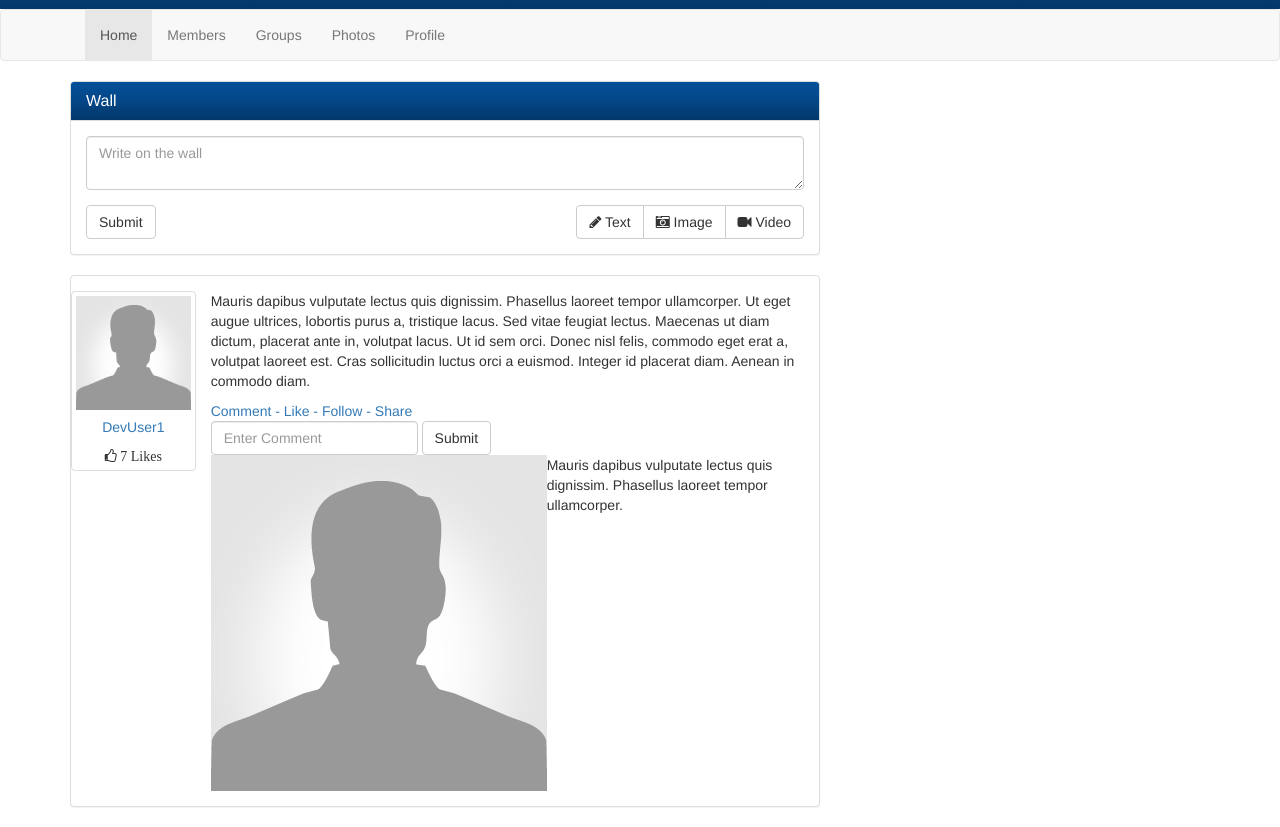
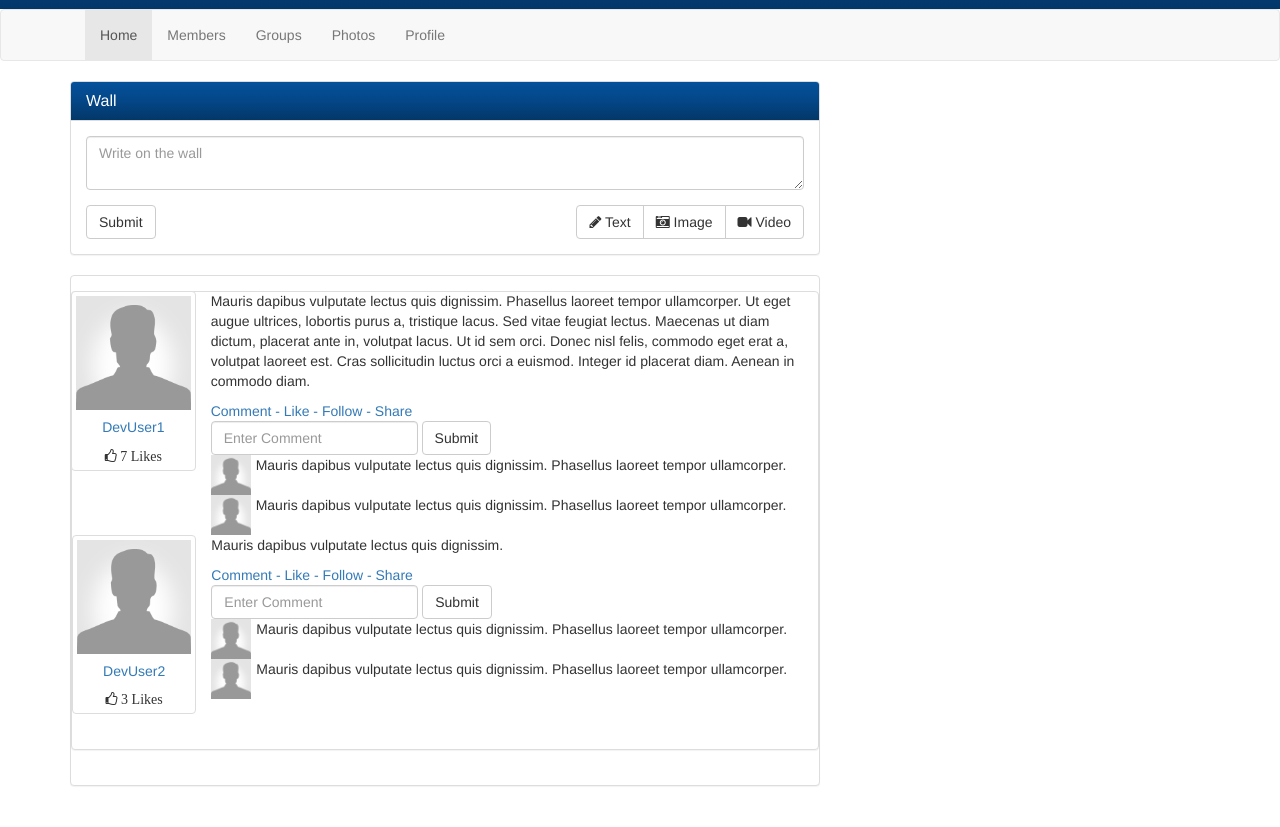
Before and after one commit to dougwells/Social_Network, a plain HTML site: page index.html in a window 1280 px wide. Shown: the part 91-918 px from the top of the page. Drawn offline with nearby package versions, Linux system fonts and the light colour scheme.

Commit message:
Nestly challenges

```diff
--- a/css/style.css
+++ b/css/style.css
@@ -17,3 +17,8 @@ header .form-inline {
     background-image: linear-gradient(#04519b, #044687, #033769);
     color: #ffffff !important;
 }
+
+.comment-avatar img{
+    width: 40px;
+    margin-right: 5px;
+}
--- a/index.html
+++ b/index.html
@@ -67,6 +67,7 @@
                         <div class="panel-heading">
                             <h3 class="panel-title">Wall</h3>
                         </div>
+
                         <div class="panel-body">
                             <form>
                                 <div class="form-group">
@@ -85,6 +86,7 @@
                         </div>
                     </div>
 
+                    <section class="panel-complete-post">
                     <div class="panel panel-default post">
                         <div class="panel-body">
                             <div class="row">
@@ -119,23 +121,89 @@
                                             </form>
                                         </div>
 
+
+                                        <div class="comments">
+
                                             <div class="clearfix"></div>
-                                    <div class="comments">
                                             <div class="comment">
                                                 <a class="comment-avatar pull-left" href="#"><img src="img/user.png"></a>
                                                 <div class="comment-text">
                                                     <p>Mauris dapibus vulputate lectus quis dignissim. Phasellus laoreet tempor ullamcorper.</p>
                                                 </div>
                                             </div>
+
+                                            <div class="clearfix"></div>
+                                                <a class="comment-avatar pull-left" href="#"><img src="img/user.png"></a>
+                                                <div class="comment-text">
+                                                    <p>Mauris dapibus vulputate lectus quis dignissim. Phasellus laoreet tempor ullamcorper.</p>
+                                                </div>
+
                                         </div>
                                         <div class="clearfix"></div>
                                     </div>
 
+
+                        <div class="panel panel-default post">
+                            <div class="panel-body">
+                                <div class="row">
+
+                                    <div class="col-sm-2 thumbnail text-center post-avatar">
+                                        <a href="profile.html">
+                                            <img src="img/user.png">
+                                            <h5>DevUser2</h5>
+                                        </a>
+                                        <i class="fa fa-thumbs-o-up"> 3 Likes</i>
+                                    </div>
+
+                                    <div class="col-sm-10">
+
+                                        <div class="bubble pointer pointer-border">
+                                            <p>Mauris dapibus vulputate lectus quis dignissim.</p>
+                                        </div>
+
+                                        <div class="post-actions">
+                                            <a href="#">Comment - </a>
+                                            <a href="#">Like - </a>
+                                            <a href="#">Follow - </a>
+                                            <a href="#">Share</a>
+                                        </div>
+
+                                        <div class="comment-form">
+                                            <form class="form-inline">
+                                                <div class="form-group">
+                                                    <input type="text" class="form-control" placeholder="Enter Comment">
+                                                </div>
+                                                <button type="submit" class="btn btn-default">Submit</button>
+                                            </form>
+                                        </div>
+
+                                        <div class="comments">
+
+                                            <div class="clearfix"></div>
+                                            <div class="comment">
+                                                <a class="comment-avatar pull-left" href="#"><img src="img/user.png"></a>
+                                                <div class="comment-text">
+                                                    <p>Mauris dapibus vulputate lectus quis dignissim. Phasellus laoreet tempor ullamcorper.</p>
+                                                </div>
+                                            </div>
+
+                                            <div class="clearfix"></div>
+                                            <div class="comment">
+                                                    <a class="comment-avatar pull-left" href="#"><img src="img/user.png"></a>
+                                                    <div class="comment-text">
+                                                        <p>Mauris dapibus vulputate lectus quis dignissim. Phasellus laoreet tempor ullamcorper.</p>
+                                                    </div>
+                                                </div>
+
+                                        </div>
+                                        <div class="clearfix"></div>
+                                    </div>
                                 </div>
                             </div>
                         </div>
 
-                </div>
+                    </section>
+
 
                 <div class="col-md-4">
 
```
Lines whose indentation alone changed are shown as unchanged.
